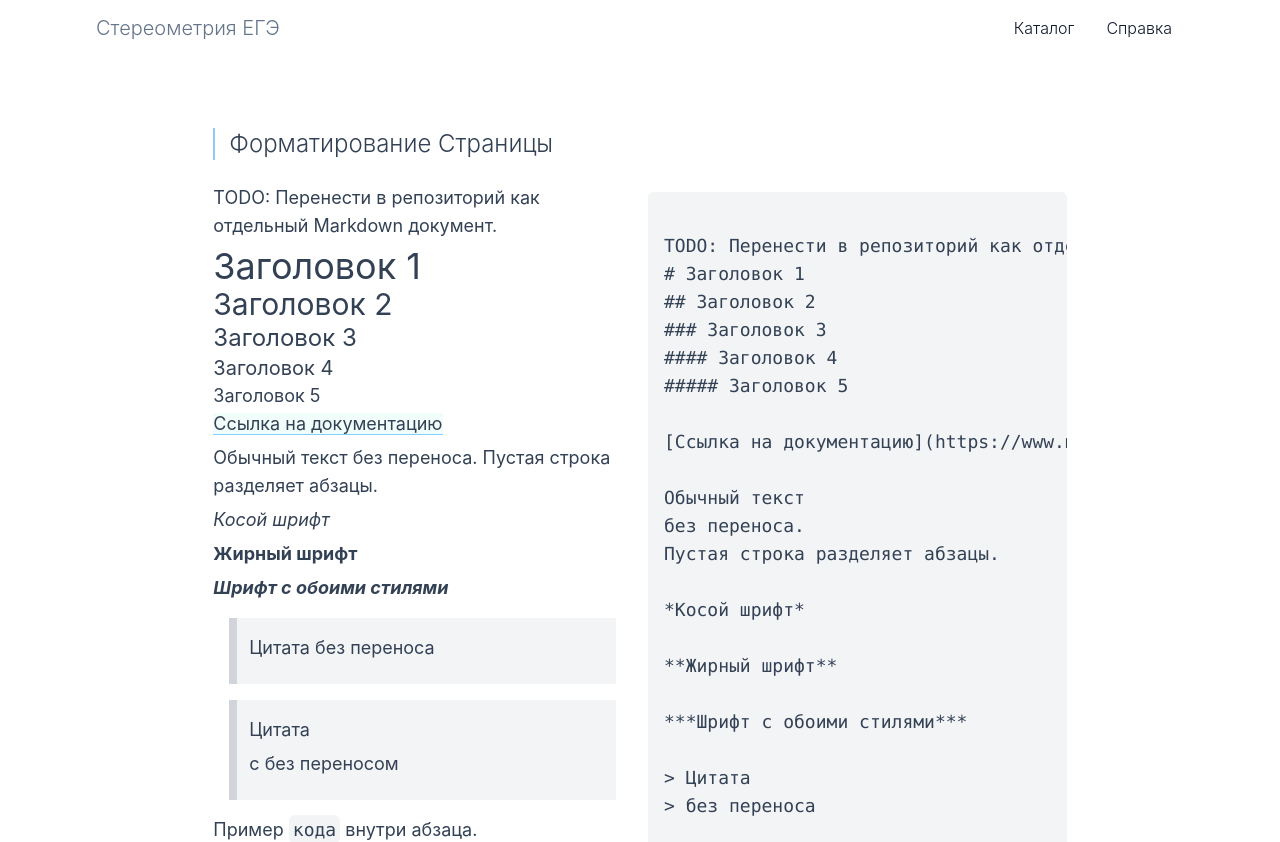
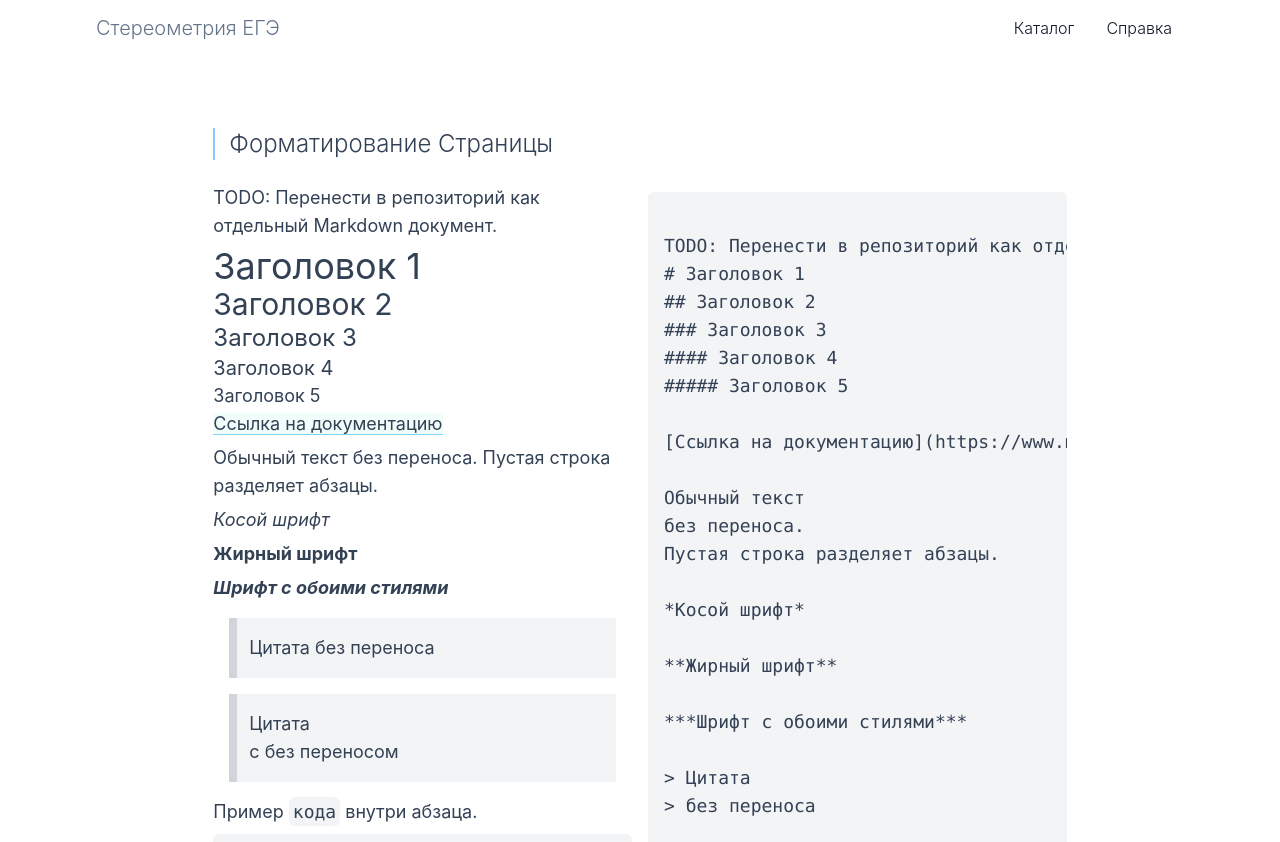
Before and after one commit to nkg-17/math-tests, a React (Vite) app: page /help in a window 1280 px wide. Shown: the top 842 px of the page. Built offline with nearby package versions, Linux system fonts and the light colour scheme.

Commit message:
Fixed Markdown paragraph margin inside blockquote

```diff
--- a/src/components/text/markdown/components.css
+++ b/src/components/text/markdown/components.css
@@ -4,3 +4,7 @@
     line-height: 24px;
     font-size: 16px;
 }
+
+.markdown-blockquote p {
+    margin-bottom: 0;
+}
--- a/src/components/text/markdown/components.jsx
+++ b/src/components/text/markdown/components.jsx
@@ -35,6 +35,7 @@ export function MdBlockquote({preview, children, ...props}) {
     const classes = (preview)
         ? `${previewText}`
         : `${normalTextColor} ${baseTextSize}
+            markdown-blockquote
             mx-4 my-4 pl-3 py-4
             border-l-8 border-gray-300 bg-gray-100`;
 
```
